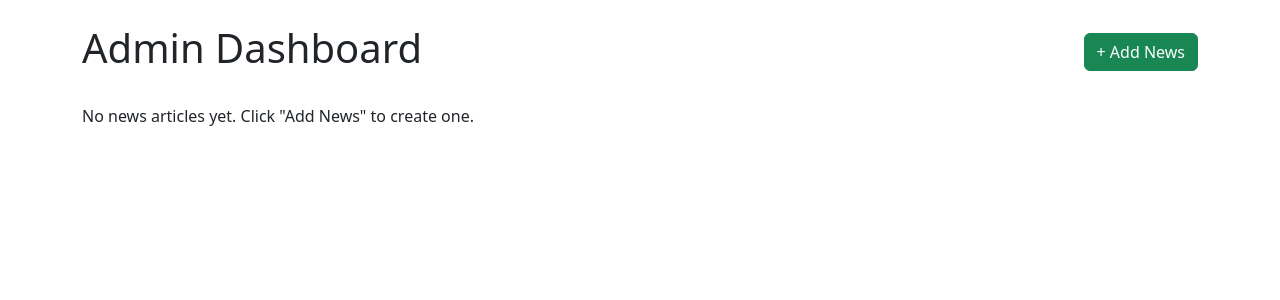
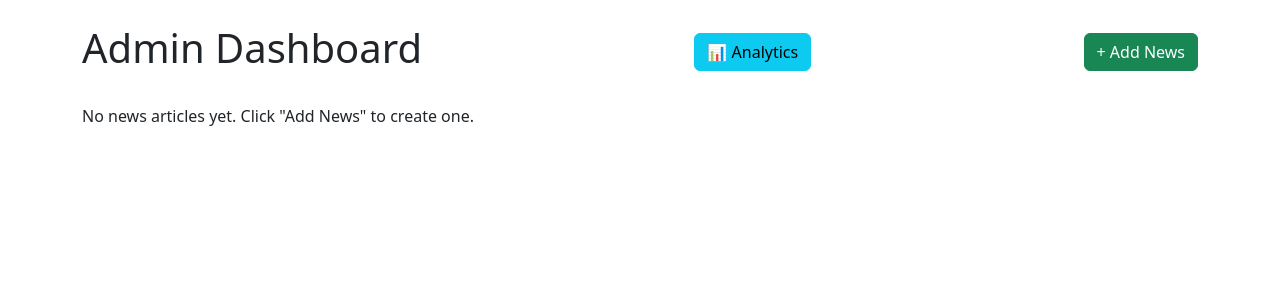
Before and after one commit to moviebazaa/currentaffairs, a Flask app: page /admin in a window 1280 px wide. Shown: the part 56-356 px from the top of the page. Run offline with Flask 3, Linux system fonts and the light colour scheme; a user stored in the database is signed in; data comes from the database, SQL or seed files in the repository; data that the repository does not hold is empty.

Commit message:
Update dashboard.html

```diff
--- a/templates/admin/dashboard.html
+++ b/templates/admin/dashboard.html
@@ -2,6 +2,7 @@
 {% block content %}
 <div class="d-flex justify-content-between align-items-center mb-4">
     <h1>Admin Dashboard</h1>
+    <a href="{{ url_for('analytics') }}" class="btn btn-info">📊 Analytics</a>
     <a href="{{ url_for('add_news') }}" class="btn btn-success">+ Add News</a>
 </div>
 {% if news_list %}
```
